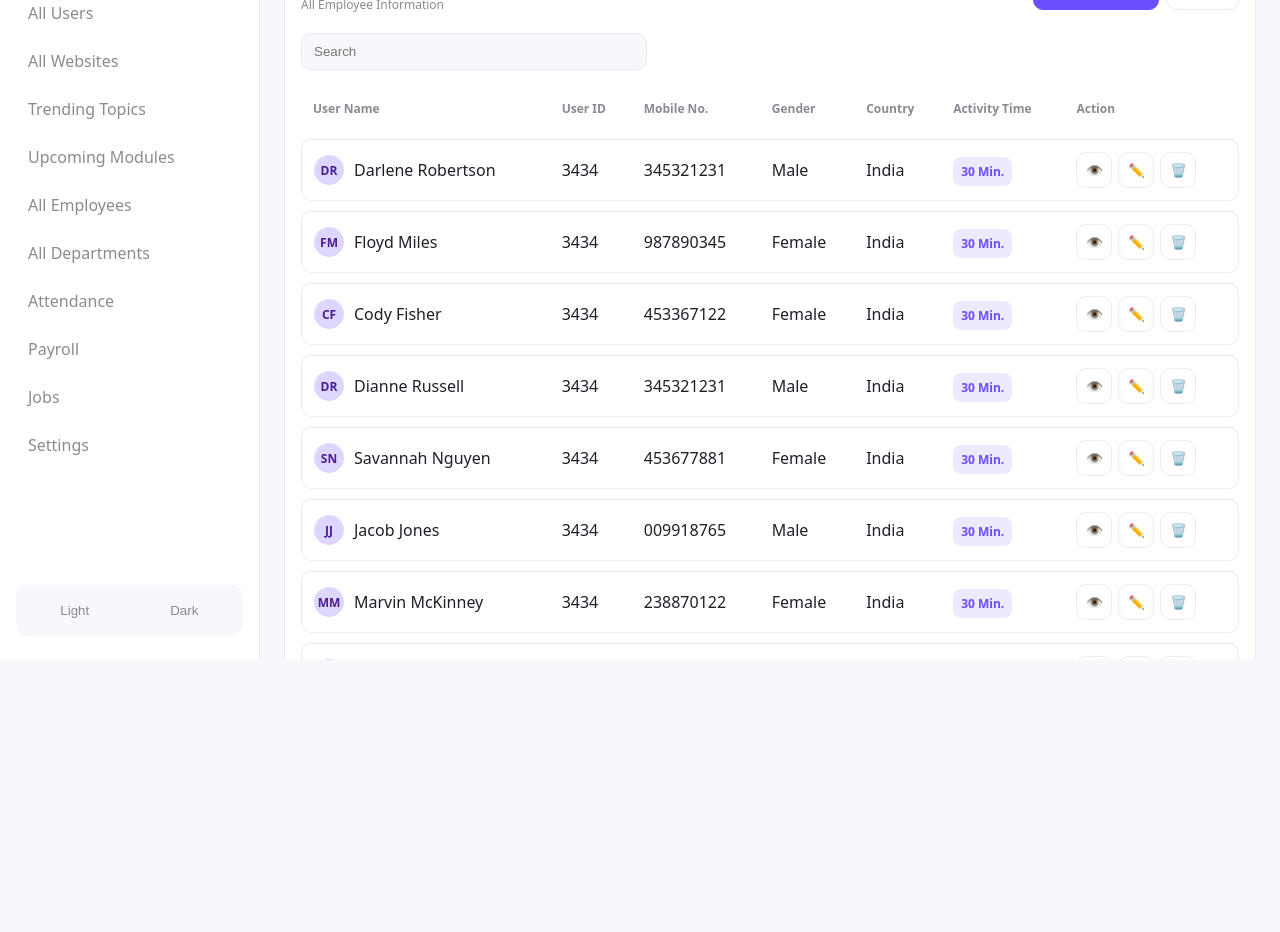
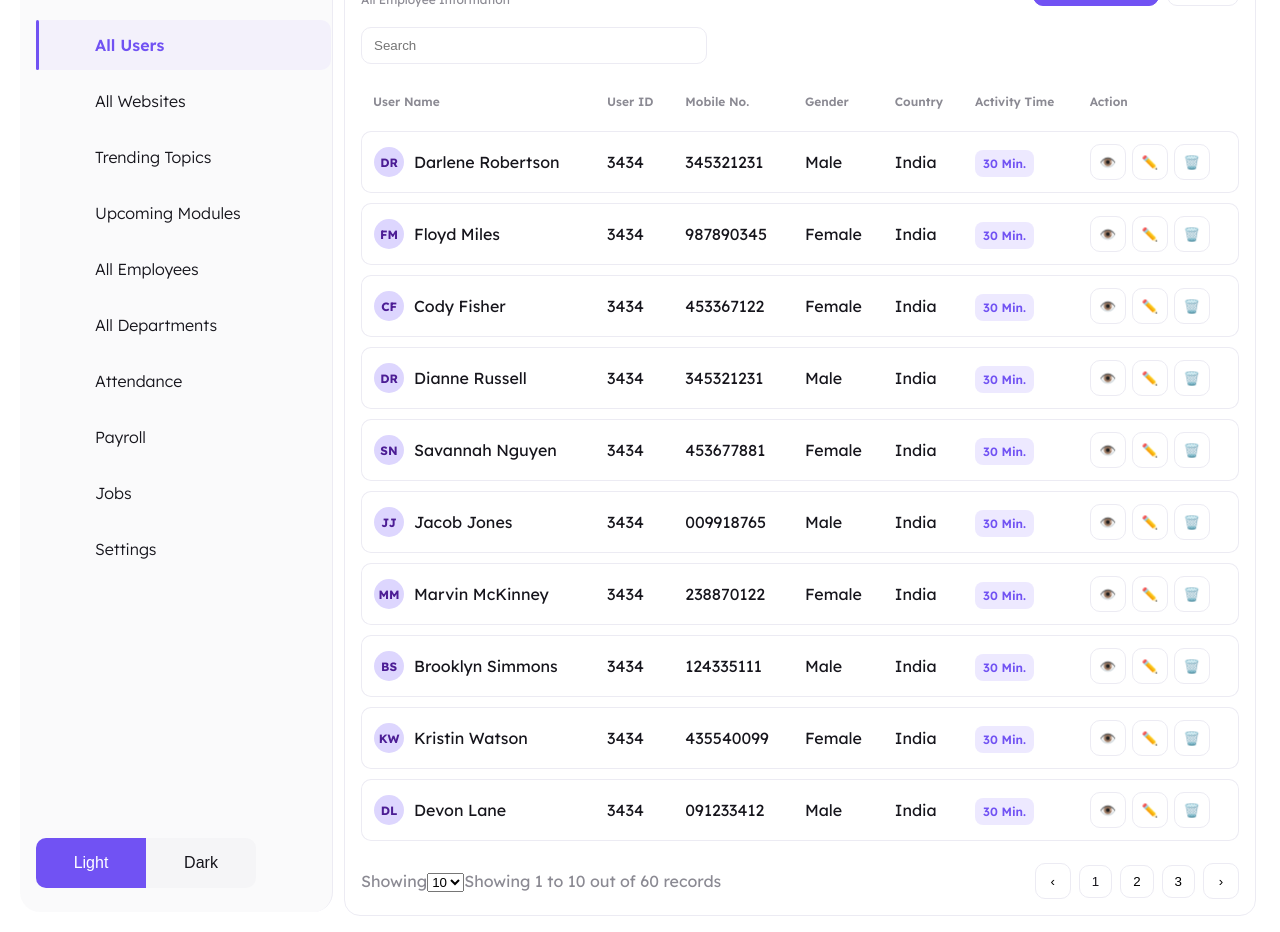
Before and after one commit to saivamshi4121/hrms-frontend, a React (Create React App) app: page / in a window 1280 px wide. Shown: the part 140-1072 px from the top of the page. Before the commit the page ends 800 px from the top, so only its background shows below. Built offline with nearby package versions, Linux system fonts and the light colour scheme.

Commit message:
updated the hugo viwer icon and edit icon and delete icon

```diff
--- a/public/index.html
+++ b/public/index.html
@@ -24,7 +24,10 @@
       work correctly both with client-side routing and a non-root public URL.
       Learn how to configure a non-root public URL by running `npm run build`.
     -->
-    <title>React App</title>
+    <link rel="preconnect" href="https://fonts.googleapis.com">
+    <link rel="preconnect" href="https://fonts.gstatic.com" crossorigin>
+    <link href="https://fonts.googleapis.com/css2?family=Lexend:wght@300;400;600;700&display=swap" rel="stylesheet">
+    <title>HRMS Dashboard</title>
   </head>
   <body>
     <noscript>You need to enable JavaScript to run this app.</noscript>
--- a/src/components/Sidebar.jsx
+++ b/src/components/Sidebar.jsx
@@ -26,8 +26,8 @@ function Sidebar() {
       </div>
 
       <nav className="nav">
-        <a className="nav-item active" href="#">Dashboard</a>
-        <a className="nav-item" href="#">All Users</a>
+        <a className="nav-item" href="#">Dashboard</a>
+        <a className="nav-item active" href="#">All Users</a>
         <a className="nav-item" href="#">All Websites</a>
         <a className="nav-item" href="#">Trending Topics</a>
         <a className="nav-item" href="#">Upcoming Modules</a>
--- a/src/styles/dashboard.css
+++ b/src/styles/dashboard.css
@@ -1,9 +1,9 @@
 :root {
-  --bg: #f8f7fb;
-  --card: #ffffff;
-  --text: #1f1f29;
+  --bg: #FFFFFF;
+  --card: #FFFFFF;
+  --text: #16151C;
   --muted: #8b8a93;
-  --primary: #6c4cff;
+  --primary: #7152F3;
   --border: #ecebf3;
 }
 
@@ -21,17 +21,21 @@ body {
   margin: 0;
   background: var(--bg);
   color: var(--text);
-  font-family: ui-sans-serif, system-ui, -apple-system, Segoe UI, Roboto, Arial, "Apple Color Emoji", "Segoe UI Emoji";
+  font-family: 'Lexend', ui-sans-serif, system-ui, -apple-system, Segoe UI, Roboto, Arial, "Apple Color Emoji", "Segoe UI Emoji";
 }
 
 .app-shell {
   display: grid;
-  grid-template-columns: 260px 1fr;
+  grid-template-columns: 320px 1fr;
   height: 100vh;
 }
 
 .sidebar {
-  background: var(--card);
+  width: 280px;
+  height: 984px;
+  margin: 20px;
+  background: #A2A1A80D;
+  border-radius: 20px;
   border-right: 1px solid var(--border);
   padding: 24px 16px;
   display: flex;
@@ -40,17 +44,20 @@ body {
 }
 .brand { display: flex; align-items: center; gap: 12px; }
 .brand-icon {
-  width: 36px; height: 36px; border-radius: 10px; background: var(--primary); color: #fff; display:flex; align-items:center; justify-content:center; font-weight:600;
+  width: 36.41px; height: 36.41px; border-radius: 21.8753px; background: #8D75F5; color: #fff; display:flex; align-items:center; justify-content:center; font-weight:700;
 }
 .brand-title { font-weight: 700; letter-spacing: .4px; }
 
 .nav { display: flex; flex-direction: column; gap: 6px; }
-.nav-item { color: var(--muted); text-decoration: none; padding: 10px 12px; border-radius: 8px; }
-.nav-item:hover, .nav-item.active { color: var(--text); background: rgba(108,76,255,.08); }
+.nav-item { position: relative; color: var(--text); text-decoration: none; height: 50px; display: flex; align-items: center; padding: 0 16px 0 59px; width: 220px; border-radius: 0 10px 10px 0; font-weight: 300; font-size: 16px; }
+.nav-item.active { background: rgba(113, 82, 243, 0.05); color: var(--primary); font-weight: 600; }
+.nav-item::before { content: ""; position: absolute; left: 0; top: 0; width: 3px; height: 50px; border-radius: 10px; background: var(--primary); opacity: 0; }
+.nav-item.active::before { opacity: 1; }
 
-.theme-toggle { margin-top: auto; display: grid; grid-template-columns: 1fr 1fr; gap: 8px; background: var(--bg); border-radius: 12px; padding: 8px; }
-.toggle { background: transparent; border: 0; padding: 10px 12px; border-radius: 8px; color: var(--muted); cursor: pointer; }
-.toggle.light { background: var(--card); color: var(--text); border: 1px solid var(--border); }
+.theme-toggle { margin-top: auto; width: 220px; height: 50px; background: rgba(162, 161, 168, 0.05); border-radius: 10px; display: grid; grid-template-columns: 1fr 1fr; padding: 0; overflow: hidden; }
+.toggle { background: transparent; border: 0; color: var(--text); cursor: pointer; font-size: 16px; font-weight: 300; }
+.toggle { display: flex; align-items: center; justify-content: center; }
+.toggle.active { background: var(--primary); color: #fff; }
 
 .main-content { padding: 24px; overflow: auto; }
 
```
